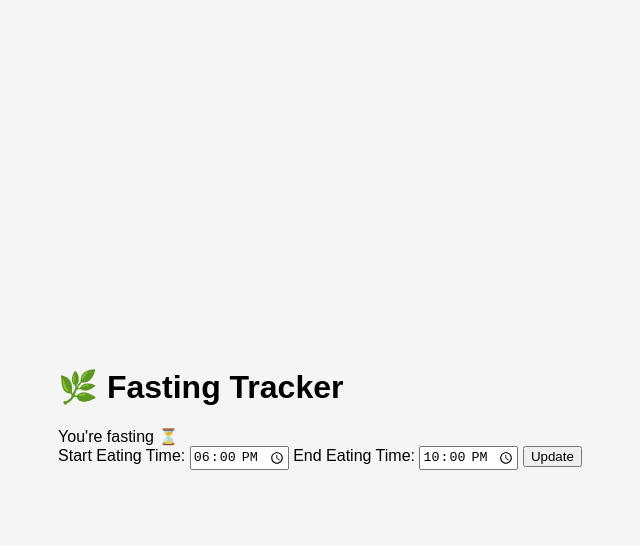
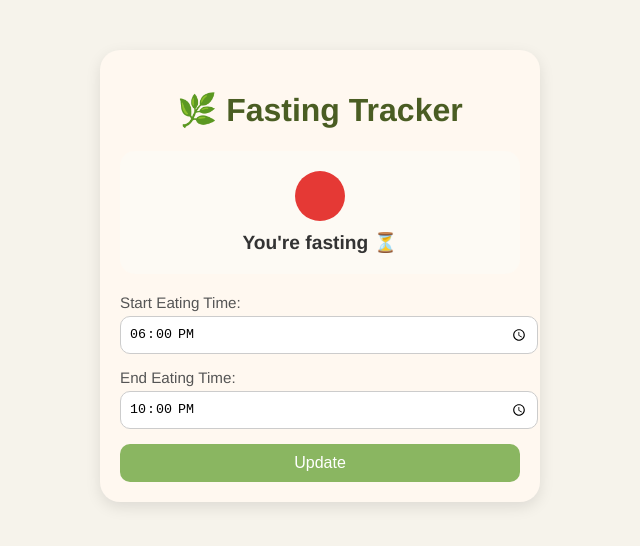
Before and after one commit to rundaiso/fasting-app, a plain HTML site: page index.html in a window 1280 px wide. Shown: the whole page, without its empty margins (320-960 px from the left). Drawn offline with Linux system fonts and the light colour scheme.

Commit message:
style.css

```diff
--- a/style.css
+++ b/style.css
@@ -1,25 +1,83 @@
 /* style.css */
+
 body {
-  font-family: sans-serif;
-  background: #f5f5f5;
+  font-family: 'Helvetica Neue', sans-serif;
+  background: #f6f3eb;
+  color: #333;
+  margin: 0;
+  padding: 0;
+}
+
+.container {
+  max-width: 400px;
+  margin: 50px auto;
+  padding: 20px;
+  background: #fff8f0;
+  border-radius: 20px;
+  box-shadow: 0 5px 15px rgba(0,0,0,0.1);
+}
+
+h1 {
+  text-align: center;
+  color: #4a5d23;
+}
+
+.status-card {
   display: flex;
+  align-items: center;
   justify-content: center;
-  align-items: center;
-  height: 100vh;
+  flex-direction: column;
+  padding: 20px;
+  background: #fdfaf4;
+  border-radius: 15px;
+  margin-bottom: 20px;
 }
-.app {
-  background: white;
-  padding: 20px;
-  border-radius: 15px;
-  box-shadow: 0 0 10px rgba(0,0,0,0.1);
-  max-width: 300px;
+
+.status-circle {
+  width: 50px;
+  height: 50px;
+  border-radius: 50%;
+  background: gray;
+  margin-bottom: 10px;
+  transition: background 0.3s ease;
+}
+
+.status-text {
+  font-size: 1.2em;
+  font-weight: bold;
+}
+
+.time-settings {
+  display: flex;
+  flex-direction: column;
+  gap: 15px;
+}
+
+label {
+  font-size: 0.95em;
+  color: #555;
+}
+
+input[type="time"] {
   width: 100%;
+  padding: 8px;
+  border-radius: 10px;
+  border: 1px solid #ccc;
+  background: #fff;
+  margin-top: 5px;
 }
-.status-box {
-  margin-top: 20px;
-  padding: 15px;
-  background: #eee;
+
+button {
+  background: #8ab661;
+  color: white;
+  padding: 10px;
+  font-size: 1em;
+  border: none;
   border-radius: 10px;
-  text-align: center;
-  font-size: 1.2em;
+  cursor: pointer;
+  transition: background 0.2s ease;
 }
+
+button:hover {
+  background: #7aa653;
+}
```
